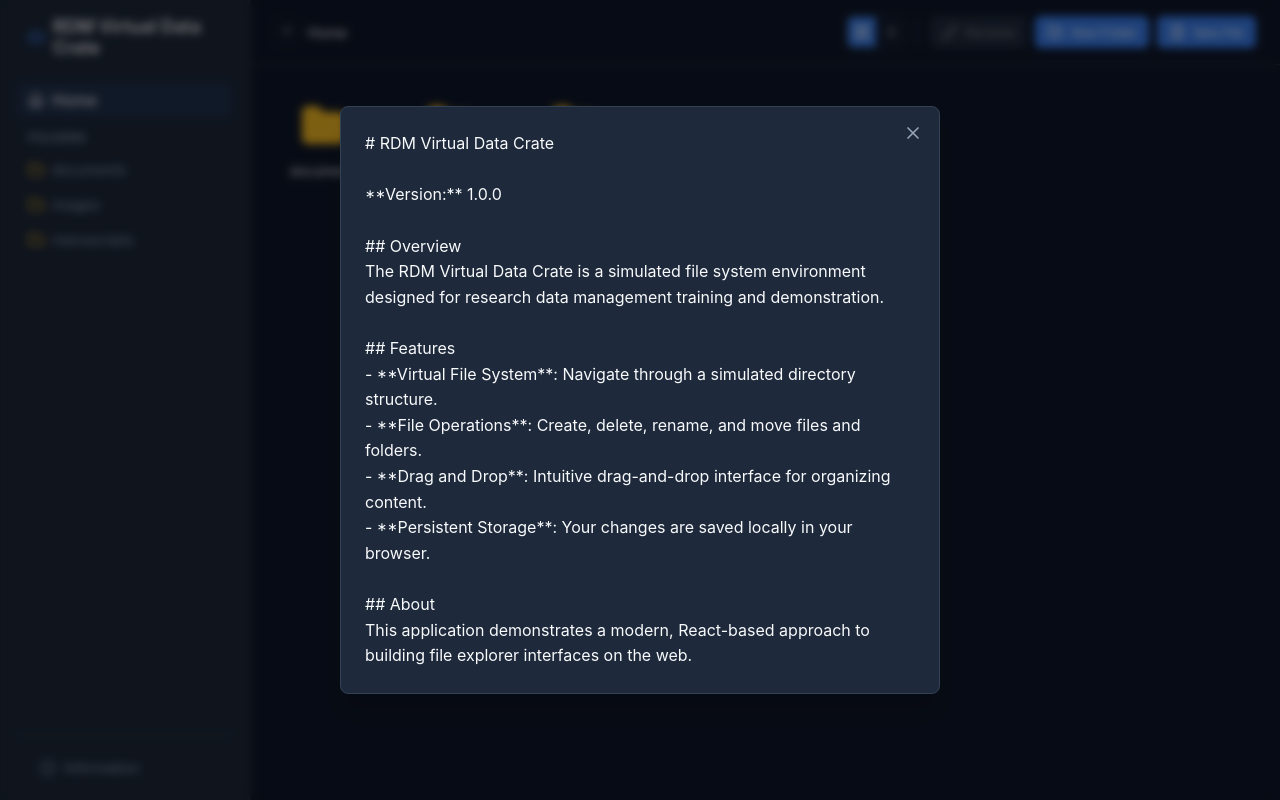
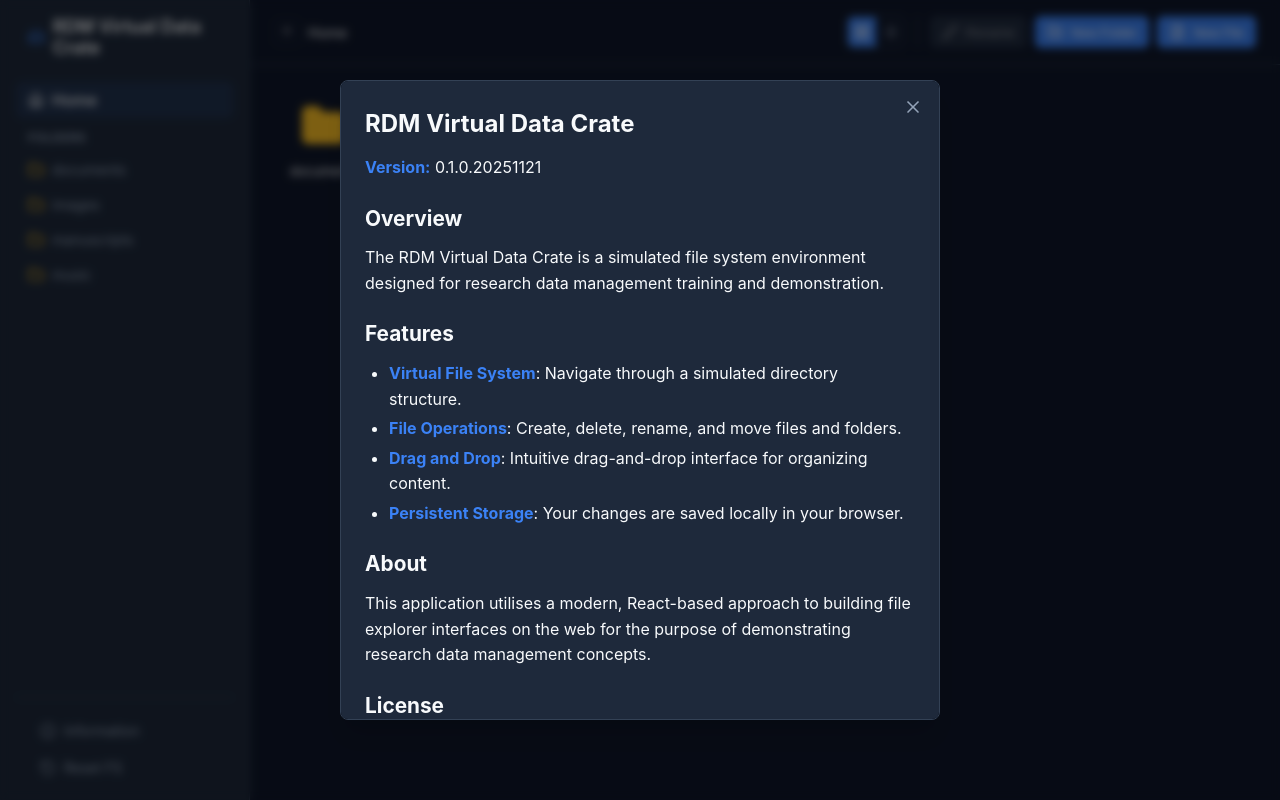
Before and after one commit to nicholas-owen/rdm-virtual-data-crate, a React (Vite) app: page / in a window 1280 px wide. Both pictures are taken after a click on the element "Information". Built offline with nearby package versions, Linux system fonts and the light colour scheme.

Commit message:
updated visual representation of files, markdown and right click support

```diff
--- a/package.json
+++ b/package.json
@@ -14,6 +14,7 @@
     "lucide-react": "^0.554.0",
     "react": "^19.2.0",
     "react-dom": "^19.2.0",
+    "react-markdown": "^10.1.0",
     "uuid": "^13.0.0"
   },
   "devDependencies": {
--- a/src/assets/info.md
+++ b/src/assets/info.md
@@ -1,6 +1,6 @@
 # RDM Virtual Data Crate
 
-**Version:** 1.0.0
+**Version:** 0.1.0.20251121
 
 ## Overview
 The RDM Virtual Data Crate is a simulated file system environment designed for research data management training and demonstration.
@@ -12,4 +12,9 @@ The RDM Virtual Data Crate is a simulated file system environment designed for r
 - **Persistent Storage**: Your changes are saved locally in your browser.
 
 ## About
-This application demonstrates a modern, React-based approach to building file explorer interfaces on the web.
+This application utilises a modern, React-based approach to building file explorer interfaces on the web for the purpose of demonstrating research data management concepts.
+
+## License
+MIT
+
+Developed by: Antigravity and Nicholas Owen D.Phil (https://github.com/nicholas-owen)
--- a/src/components/FileItem.tsx
+++ b/src/components/FileItem.tsx
@@ -1,12 +1,110 @@
 import React, { useState } from 'react';
 import type { FileSystemNode } from '../types/filesystem';
-import { File, Folder, MoreVertical, Trash2, Edit2, Copy } from 'lucide-react';
+import {
+    File,
+    Folder,
+    MoreVertical,
+    Trash2,
+    Edit2,
+    Copy,
+    FileText,
+    Image,
+    Code,
+    FileSpreadsheet,
+    Music,
+    Video,
+    Presentation
+} from 'lucide-react';
 import { useFileSystem } from '../context/FileSystemContext';
 
 interface FileItemProps {
     node: FileSystemNode;
     viewMode?: 'grid' | 'list';
 }
+
+const getFileIcon = (filename: string, size: number) => {
+    const extension = filename.split('.').pop()?.toLowerCase();
+
+    switch (extension) {
+        // PDF
+        case 'pdf':
+            return <FileText size={size} color="#ef4444" />; // Red
+
+        // Word
+        case 'doc':
+        case 'docx':
+            return <FileText size={size} color="#3b82f6" />; // Blue
+
+        // Text
+        case 'rtf':
+        case 'txt':
+        case 'md':
+            return <FileText size={size} color="#94a3b8" />; // Slate/Gray
+
+        // Excel / Spreadsheet
+        case 'csv':
+        case 'xlsx':
+        case 'xls':
+            return <FileSpreadsheet size={size} color="#10b981" />; // Green
+
+        // PowerPoint
+        case 'ppt':
+        case 'pptx':
+            return <Presentation size={size} color="#f97316" />; // Orange
+
+        // Images
+        case 'jpg':
+        case 'jpeg':
+        case 'png':
+        case 'gif':
+        case 'svg':
+        case 'bmp':
+        case 'webp':
+            return <Image size={size} color="#8b5cf6" />; // Purple
+
+        // Web
+        case 'html':
+            return <Code size={size} color="#e34f26" />; // HTML Orange
+        case 'css':
+            return <Code size={size} color="#264de4" />; // CSS Blue
+        case 'js':
+        case 'jsx':
+            return <Code size={size} color="#f7df1e" />; // JS Yellow
+        case 'ts':
+        case 'tsx':
+            return <Code size={size} color="#3178c6" />; // TS Blue
+        case 'json':
+        case 'xml':
+            return <Code size={size} color="#eab308" />; // Generic Code Yellow
+
+        // Programming Languages
+        case 'py':
+            return <Code size={size} color="#3776ab" />; // Python Blue
+        case 'java':
+            return <Code size={size} color="#007396" />; // Java Red/Blue
+        case 'c':
+        case 'cpp':
+            return <Code size={size} color="#00599c" />; // C++ Blue
+        case 'cs':
+            return <Code size={size} color="#68217a" />; // C# Purple
+
+        // Audio
+        case 'mp3':
+        case 'wav':
+        case 'ogg':
+            return <Music size={size} color="#06b6d4" />; // Cyan
+
+        // Video
+        case 'mp4':
+        case 'mov':
+        case 'avi':
+        case 'mkv':
+            return <Video size={size} color="#ec4899" />; // Pink
+
+        default:
+            return <File size={size} color="var(--text-secondary)" />;
+    }
+};
 
 const FileItem: React.FC<FileItemProps> = ({ node, viewMode = 'grid' }) => {
     const { setCurrentFolderId, deleteNode, renameNode, copyNode, moveNode, selectedNodeId, setSelectedNodeId } = useFileSystem();
@@ -97,7 +195,7 @@ const FileItem: React.FC<FileItemProps> = ({ node, viewMode = 'grid' }) => {
                 }}
             >
                 <div style={{ marginRight: '12px', color: node.type === 'folder' ? 'var(--folder-color)' : 'var(--text-secondary)' }}>
-                    {node.type === 'folder' ? <Folder size={20} fill="currentColor" /> : <File size={20} />}
+                    {node.type === 'folder' ? <Folder size={20} fill="currentColor" /> : getFileIcon(node.name, 20)}
                 </div>
 
                 <div style={{ flex: 1, display: 'flex', alignItems: 'center' }}>
@@ -206,7 +304,7 @@ const FileItem: React.FC<FileItemProps> = ({ node, viewMode = 'grid' }) => {
                     color: node.type === 'folder' ? 'var(--folder-color)' : 'var(--text-secondary)'
                 }}
             >
-                {node.type === 'folder' ? <Folder size={48} fill="currentColor" /> : <File size={48} />}
+                {node.type === 'folder' ? <Folder size={48} fill="currentColor" /> : getFileIcon(node.name, 48)}
             </div>
 
             {isEditing ? (
--- a/src/components/InfoModal.tsx
+++ b/src/components/InfoModal.tsx
@@ -1,5 +1,6 @@
 import React from 'react';
 import { X } from 'lucide-react';
+import ReactMarkdown from 'react-markdown';
 
 interface InfoModalProps {
     isOpen: boolean;
@@ -53,10 +54,24 @@ const InfoModal: React.FC<InfoModalProps> = ({ isOpen, onClose, content }) => {
                 </button>
 
                 <div style={{ color: 'var(--text-primary)', lineHeight: '1.6' }}>
-                    <div style={{ whiteSpace: 'pre-wrap', fontFamily: 'inherit' }}>
-                        {content}
+                    <div className="markdown-content">
+                        <ReactMarkdown>{content}</ReactMarkdown>
                     </div>
                 </div>
+                <style>{`
+                    .markdown-content h1 { font-size: 1.5em; font-weight: bold; margin-bottom: 0.5em; color: var(--text-primary); }
+                    .markdown-content h2 { font-size: 1.3em; font-weight: bold; margin-top: 1em; margin-bottom: 0.5em; color: var(--text-primary); }
+                    .markdown-content h3 { font-size: 1.1em; font-weight: bold; margin-top: 1em; margin-bottom: 0.5em; color: var(--text-primary); }
+                    .markdown-content p { margin-bottom: 1em; }
+                    .markdown-content ul, .markdown-content ol { margin-bottom: 1em; padding-left: 1.5em; }
+                    .markdown-content li { margin-bottom: 0.25em; }
+                    .markdown-content strong { font-weight: bold; color: var(--accent-color); }
+                    .markdown-content em { font-style: italic; }
+                    .markdown-content code { background-color: rgba(0,0,0,0.3); padding: 2px 4px; borderRadius: 4px; font-family: monospace; }
+                    .markdown-content pre { background-color: rgba(0,0,0,0.3); padding: 12px; borderRadius: 6px; overflow-x: auto; margin-bottom: 1em; }
+                    .markdown-content a { color: var(--accent-color); text-decoration: none; }
+                    .markdown-content a:hover { text-decoration: underline; }
+                `}</style>
             </div>
         </div>
     );
--- a/src/components/Sidebar.tsx
+++ b/src/components/Sidebar.tsx
@@ -1,12 +1,12 @@
 import React from 'react';
 import { useFileSystem } from '../context/FileSystemContext';
-import { Folder, HardDrive, Home, Info } from 'lucide-react';
+import { Folder, HardDrive, Home, Info, RotateCcw } from 'lucide-react';
 import InfoModal from './InfoModal';
 import infoContent from '../assets/info.md?raw';
 
 
 const Sidebar: React.FC = () => {
-    const { nodes, setCurrentFolderId, currentFolderId, moveNode } = useFileSystem();
+    const { nodes, setCurrentFolderId, currentFolderId, moveNode, resetFileSystem } = useFileSystem();
 
     const folders = nodes.filter((n) => n.type === 'folder');
 
@@ -133,11 +133,29 @@ const Sidebar: React.FC = () => {
                         cursor: 'pointer',
                         borderRadius: '6px',
                         color: 'var(--text-secondary)',
-                        transition: 'all 0.2s ease'
+                        transition: 'all 0.2s ease',
+                        marginBottom: '4px'
                     }}
                 >
                     <Info size={16} style={{ marginRight: '8px' }} />
                     <span style={{ fontSize: '14px' }}>Information</span>
+                </div>
+
+                <div
+                    className="sidebar-item"
+                    onClick={resetFileSystem}
+                    style={{
+                        display: 'flex',
+                        alignItems: 'center',
+                        padding: '8px 12px',
+                        cursor: 'pointer',
+                        borderRadius: '6px',
+                        color: 'var(--text-secondary)',
+                        transition: 'all 0.2s ease'
+                    }}
+                >
+                    <RotateCcw size={16} style={{ marginRight: '8px' }} />
+                    <span style={{ fontSize: '14px' }}>Reset FS</span>
                 </div>
             </div>
 
--- a/src/context/FileSystemContext.tsx
+++ b/src/context/FileSystemContext.tsx
@@ -2,7 +2,12 @@ import React, { createContext, useContext, useState, useEffect } from 'react';
 import { v4 as uuidv4 } from 'uuid';
 import type { FileSystemNode, FileSystemContextType } from '../types/filesystem';
 
-const FileSystemContext = createContext<FileSystemContextType | undefined>(undefined);
+// Extend the context type to include resetFileSystem
+interface ExtendedFileSystemContextType extends FileSystemContextType {
+    resetFileSystem: () => void;
+}
+
+const FileSystemContext = createContext<ExtendedFileSystemContextType | undefined>(undefined);
 
 import csvData from '../assets/filenames_org.csv?raw';
 
@@ -56,7 +61,7 @@ const initialNodes: FileSystemNode[] = parseCSV(csvData);
 
 export const FileSystemProvider: React.FC<{ children: React.ReactNode }> = ({ children }) => {
     const [nodes, setNodes] = useState<FileSystemNode[]>(() => {
-        const saved = localStorage.getItem('virtual-fs-nodes-v2');
+        const saved = localStorage.getItem('virtual-fs-nodes-v3');
         return saved ? JSON.parse(saved) : initialNodes;
     });
     const [currentFolderId, setCurrentFolderId] = useState<string | null>(null);
@@ -71,7 +76,7 @@ export const FileSystemProvider: React.FC<{ children: React.ReactNode }> = ({ ch
     }, [viewMode]);
 
     useEffect(() => {
-        localStorage.setItem('virtual-fs-nodes-v2', JSON.stringify(nodes));
+        localStorage.setItem('virtual-fs-nodes-v3', JSON.stringify(nodes));
     }, [nodes]);
 
     const createFolder = (name: string) => {
@@ -166,6 +171,13 @@ export const FileSystemProvider: React.FC<{ children: React.ReactNode }> = ({ ch
         return path;
     };
 
+    const resetFileSystem = () => {
+        if (confirm('Are you sure you want to reset the file system? This will revert all changes to the original CSV data.')) {
+            localStorage.removeItem('virtual-fs-nodes-v3');
+            window.location.reload();
+        }
+    };
+
     return (
         <FileSystemContext.Provider
             value={{
@@ -183,6 +195,7 @@ export const FileSystemProvider: React.FC<{ children: React.ReactNode }> = ({ ch
                 setSelectedNodeId,
                 viewMode,
                 setViewMode,
+                resetFileSystem
             }}
         >
             {children}
```
Also changed, not shown: src/assets/filenames_org.csv, 1 other file (tests, documents, lock files or other folders).
